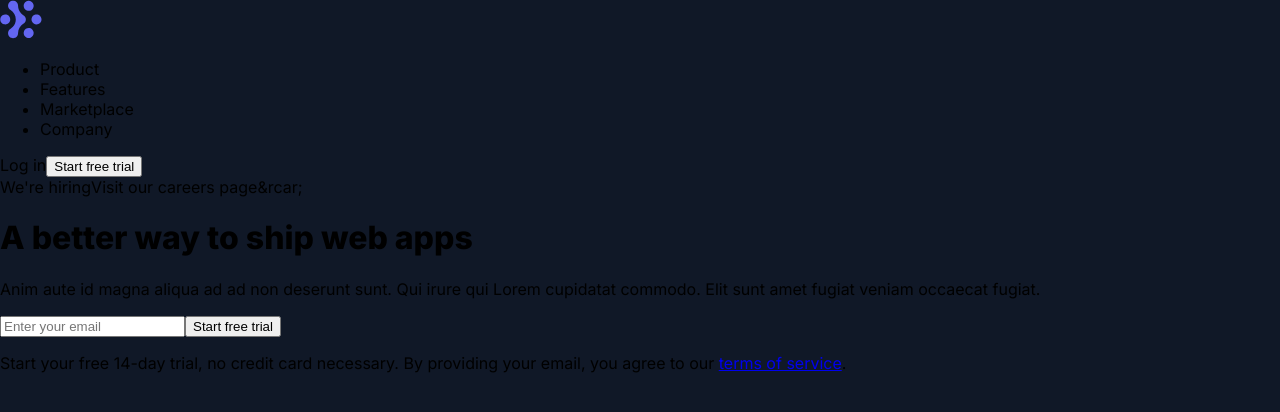
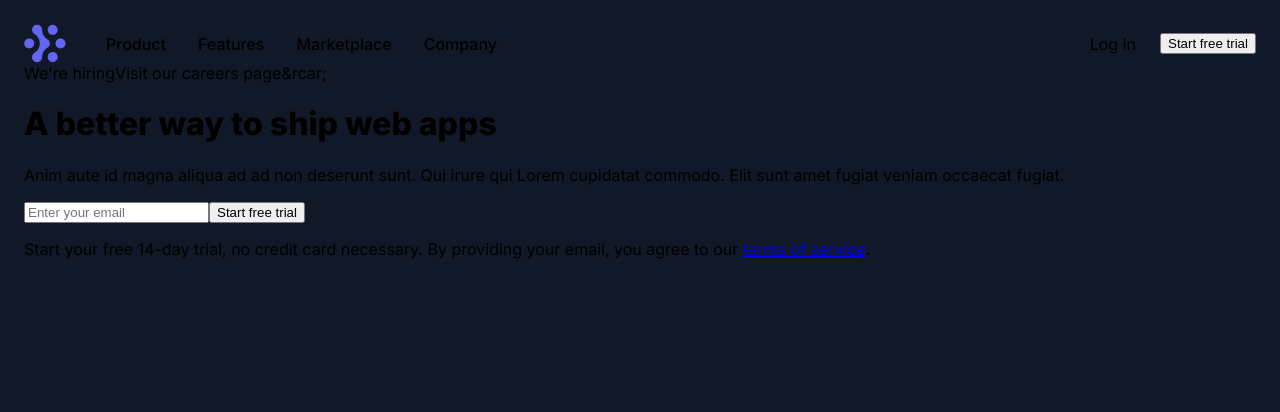
Before and after one commit to rosslibby/lennar-code-challenge, a React (Create React App) app: page / in a window 1280 px wide. Shown: the top 412 px of the page. Built offline with nearby package versions, Linux system fonts and the light colour scheme.

Commit message:
implemented header component in main wrapper

```diff
--- a/src/main/index.tsx
+++ b/src/main/index.tsx
@@ -1,21 +1,10 @@
-import styles from './main.module.sass'
+import Header from '../components/header'
+import styles from './main.module.css'
 
 export default function Main() {
   return (
     <div className={styles.main}>
-      <header>
-        <img src="./assets/logo.svg" alt="Lennar Code Challenge" />
-        <nav>
-          <ul>
-            <li>Product</li>
-            <li>Features</li>
-            <li>Marketplace</li>
-            <li>Company</li>
-          </ul>
-        </nav>
-        <span>Log in</span>
-        <button>Start free trial</button>
-      </header>
+      <Header />
       <main>
         <div className={styles.hero}>
           <div className={styles.heroCallout}>
--- /dev/null
+++ b/src/main/main.module.css
@@ -0,0 +1,12 @@
+.main {
+  background-color: #111827;
+  box-sizing: border-box;
+  height: 100vh;
+  padding: 1.5rem;
+  width: 100%;
+}
+
+.hero {}
+.hero .callout {}
+.hero .callout .pill {}
+.hero .text {}
--- a/src/main/main.module.sass
+++ b/src/main/main.module.sass
@@ -1,6 +1,8 @@
 .main
-  background-color: #101827
+  background-color: #111827
+  box-sizing: border-box
   height: 100vh
+  padding: 1.5rem
   width: 100%
 
 .hero
```
